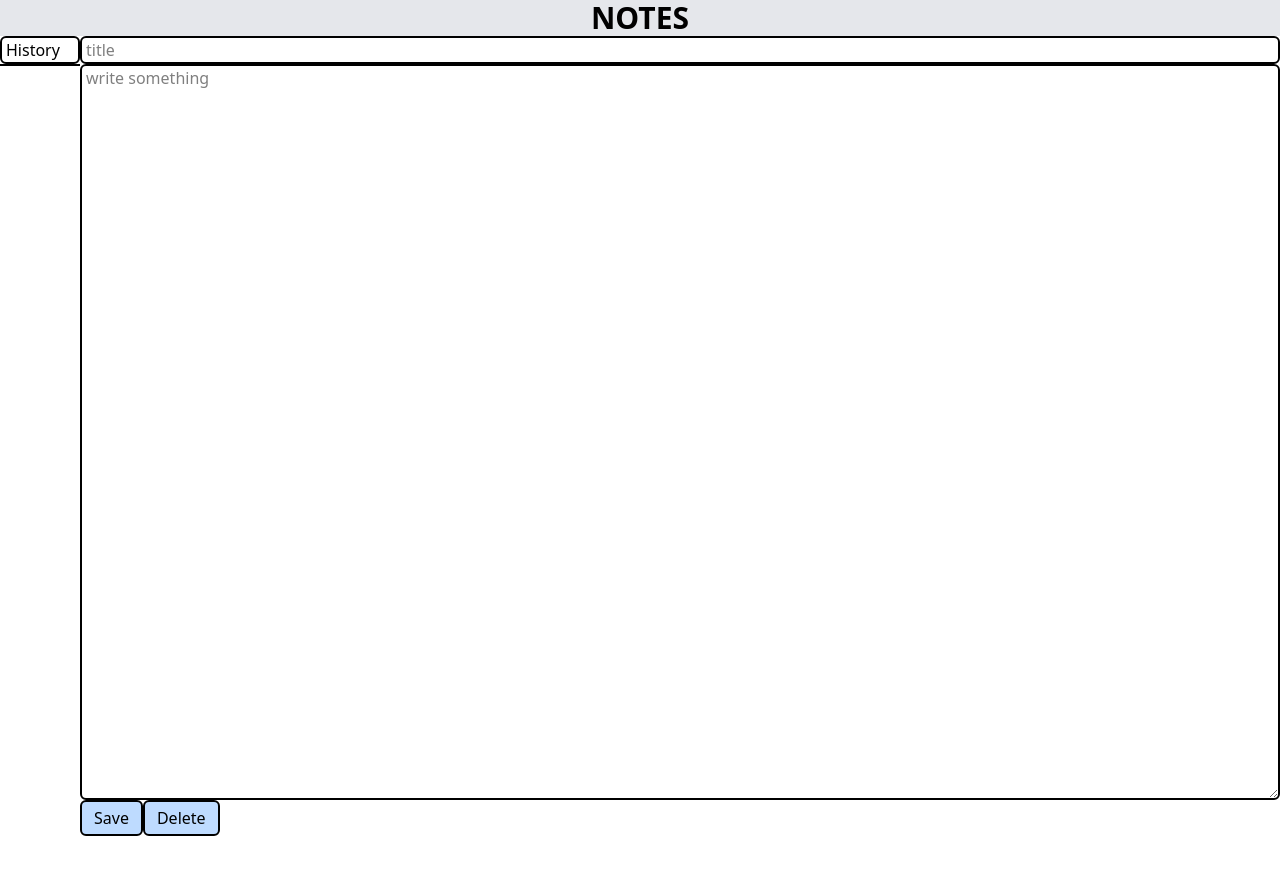
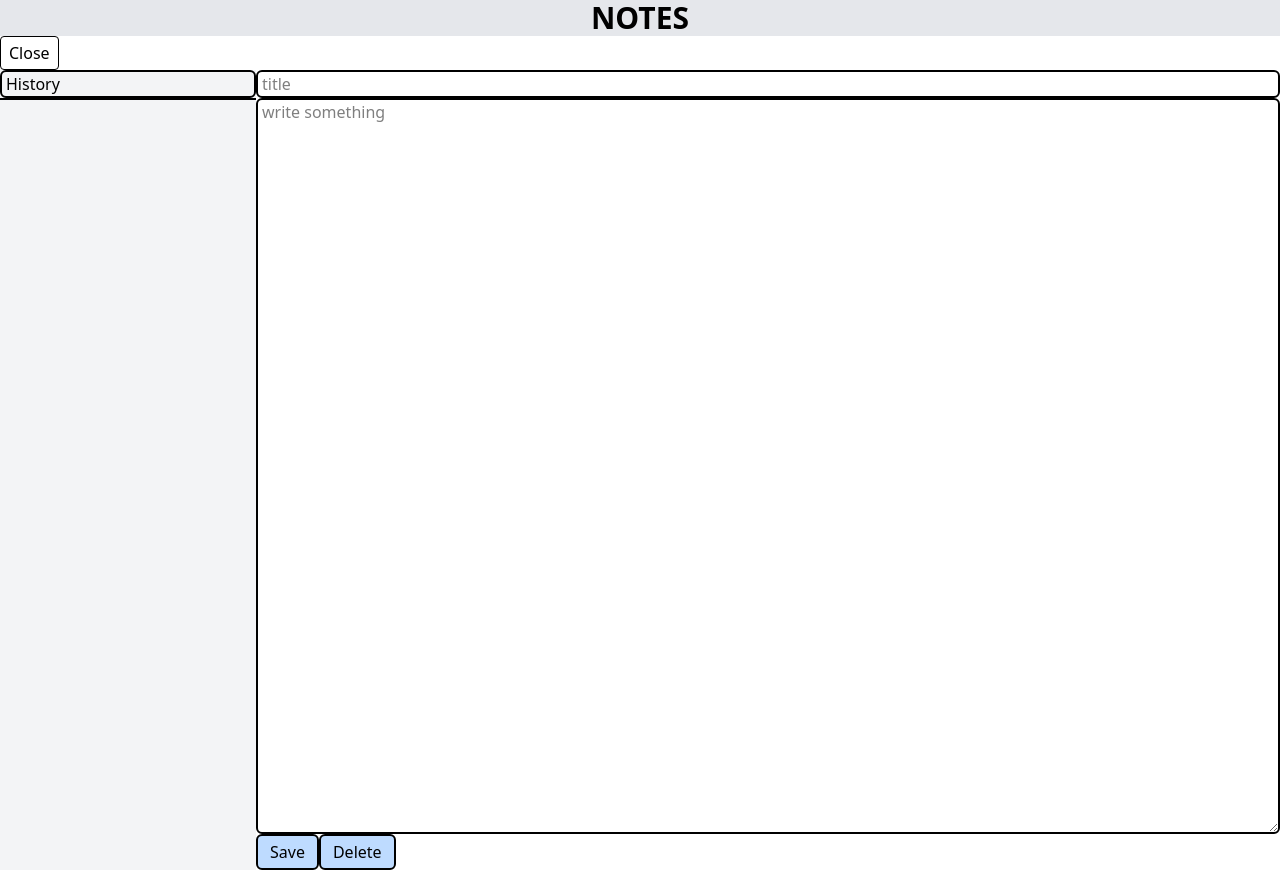
Before and after one commit to priyanshtech/Notes-app, a React (Vite) app: page / in a window 1280 px wide. Before the commit the page ends 836 px from the top, so only its background shows below. Built offline with nearby package versions, Linux system fonts and the light colour scheme.

Commit message:
added new button to handel pannel

```diff
--- a/src/App.jsx
+++ b/src/App.jsx
@@ -4,14 +4,22 @@ import { propdistributer } from "./context/contextmagic";
 import Panel from "./components/Panel";
 
 export default function App() {
-  const {array,setArray}=useContext(propdistributer)
+  const {array,setArray,isPanelOpen,setIsPanelOpen}=useContext(propdistributer)
 
 
 
   return (<>
     <div  >
-      <h1 className="flex justify-center font-bold text-3xl bg-gray-200">NOTES</h1>
+
+      <h1 className="flex justify-center font-bold text-3xl bg-gray-200">NOTES</h1><button
+        onClick={() => setIsPanelOpen(prev => !prev)}
+        className="border px-2 py-1 rounded"
+      >
+        {isPanelOpen ? "Close" : "Open"}
+      </button>
+
       <div className="flex">
+
         <Panel/>
       <Editor/>
        </div>
--- a/src/components/Panel.jsx
+++ b/src/components/Panel.jsx
@@ -1,9 +1,18 @@
-import { useContext } from "react"
+import { useContext,useState } from "react"
 import { propdistributer } from "../context/contextmagic"
 
+
 export default function Panel(){
-    const {array,setArray,setActiveId,activeId}=useContext(propdistributer)
-    return(<div className="w-20">
+
+
+    const {array,setArray,setActiveId,activeId,isPanelOpen,setIsPanelOpen}=useContext(propdistributer)
+    return(<div className={`
+    h-screen
+    bg-gray-100
+    transition-all duration-300
+    overflow-hidden
+    ${isPanelOpen ? "w-64" : "w-0"}
+  `}>
         <h2 className="border-2 overflow-hidden rounded-md px-1 ">History</h2>
         <ul className="border">
             {array.map((item) => (
--- a/src/context/contextmagic.jsx
+++ b/src/context/contextmagic.jsx
@@ -9,12 +9,13 @@ export default function ProviderFunction({children}){
     const [title, setTitle] = useState("")
   const [content, setContent] = useState("")
   const [activeId, setActiveId] = useState(null);
+  const [isPanelOpen, setIsPanelOpen] = useState(true);
 
 
 
 
 
-    return(<propdistributer.Provider value={{array,setArray,title,setTitle,content,setContent,activeId, setActiveId}}>{children}</propdistributer.Provider>
+    return(<propdistributer.Provider value={{array,setArray,title,setTitle,content,setContent,activeId, setActiveId,isPanelOpen,setIsPanelOpen}}>{children}</propdistributer.Provider>
 
     )
 }
```
